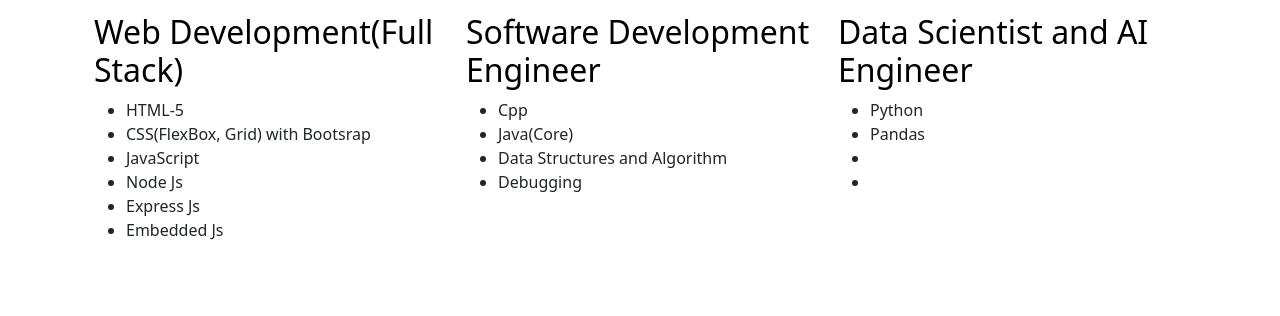
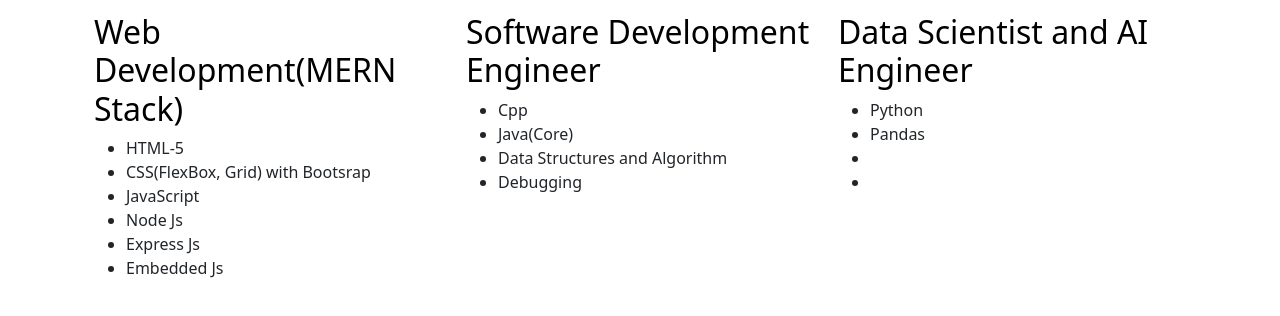
Before and after one commit to AyushSingh916/Portfolio, a website: page index.html in a window 1280 px wide. Shown: the part 868-1184 px from the top of the page. Drawn offline with nearby package versions, Linux system fonts and the light colour scheme.

Commit message:
Modification of name of skill

```diff
--- a/index.html
+++ b/index.html
@@ -62,7 +62,7 @@
             <div class="feature-icon d-inline-flex align-items-center justify-content-center text-bg-primary bg-gradient fs-2 mb-3">
               <img src="./images/web.png" alt="web">
             </div>
-            <h3 class="fs-2 text-body-emphasis" id = "DText">Web Development(Full Stack)</h3>
+            <h3 class="fs-2 text-body-emphasis" id = "DText">Web Development(MERN Stack)</h3>
             <ul>
               <li>HTML-5</li>
               <li>CSS(FlexBox, Grid) with Bootsrap</li>
```
